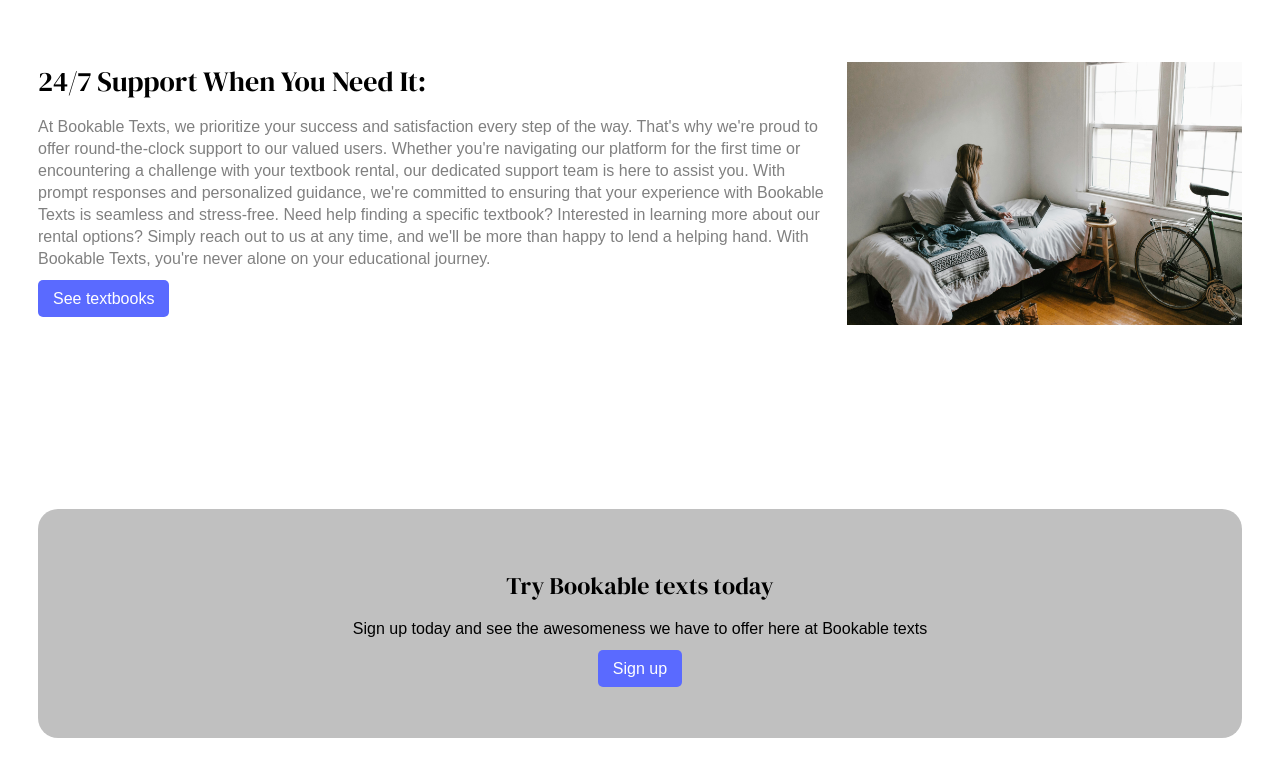
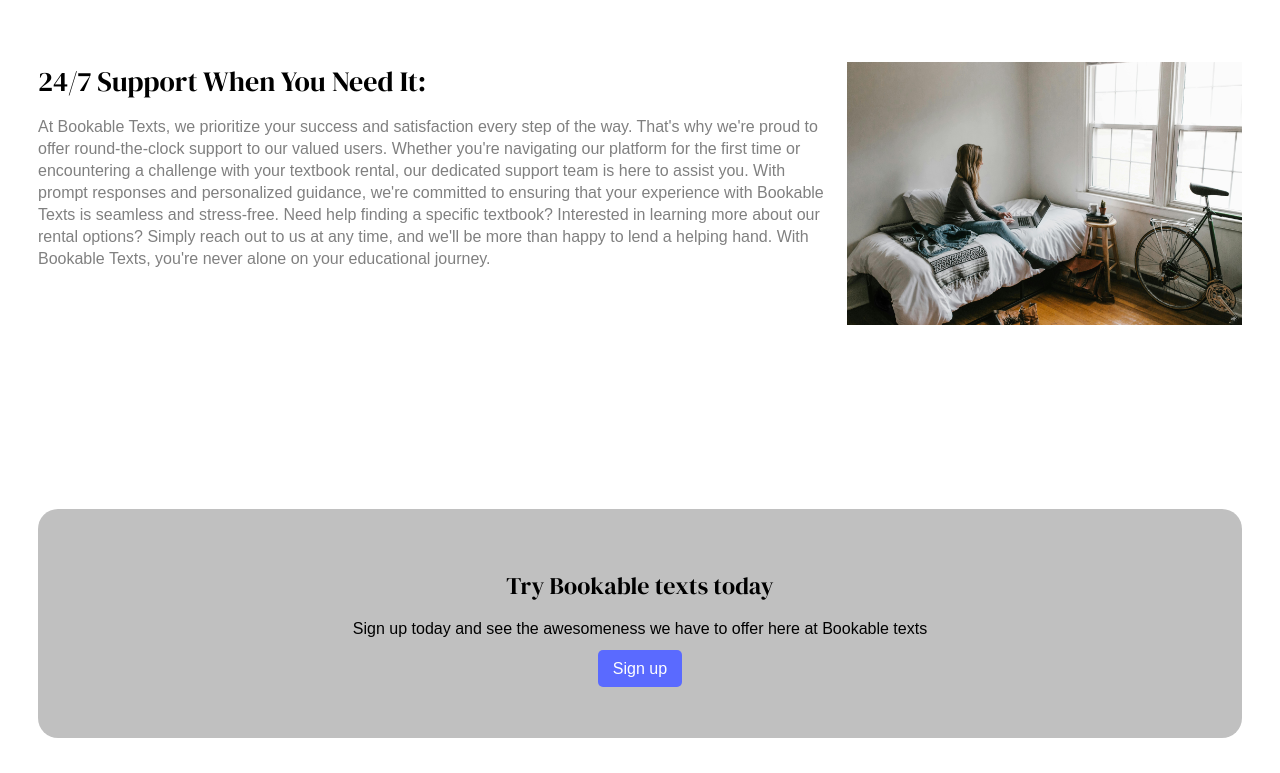
Before and after one commit to Bookable-texts/Bookable-texts, a React (Vite) app: page / in a window 1280 px wide. Shown: the part 2018-2791 px from the top of the page. Built offline with nearby package versions, Linux system fonts and the light colour scheme; a web font is replaced by a local one.

Commit message:
Added conditional rendering to the grid component

```diff
--- a/src/components/ui/Grid.jsx
+++ b/src/components/ui/Grid.jsx
@@ -15,7 +15,9 @@
               <p className="paragraph">
                 {paragraph}
               </p>
-              <Link to={link_to} className="btn btn_primary">{button_text}</Link>
+              { button_text ? (
+                <Link to={link_to} className="btn btn_primary">{button_text}</Link>
+              ): (<></>)}
             </div>
           </div>
         ): (
@@ -25,7 +27,9 @@
               <p className="paragraph">
                 {paragraph}
               </p>
-              <Link to={link_to} className="btn btn_primary">{button_text}</Link>
+              { button_text ? (
+                <Link to={link_to} className="btn btn_primary">{button_text}</Link>
+              ): (<></>)}
             </div>
             <div className="image_container">
               <img src={img_src}/>
--- a/src/pages/Home.jsx
+++ b/src/pages/Home.jsx
@@ -100,7 +100,7 @@
             link_to={`/contact`}
             title={'24/7 Support When You Need It:'}
             paragraph={`At Bookable Texts, we prioritize your success and satisfaction every step of the way. That's why we're proud to offer round-the-clock support to our valued users. Whether you're navigating our platform for the first time or encountering a challenge with your textbook rental, our dedicated support team is here to assist you. With prompt responses and personalized guidance, we're committed to ensuring that your experience with Bookable Texts is seamless and stress-free. Need help finding a specific textbook? Interested in learning more about our rental options? Simply reach out to us at any time, and we'll be more than happy to lend a helping hand. With Bookable Texts, you're never alone on your educational journey.`}
-            button_text={'See textbooks'}
+
           />
         </div>
 
@@ -112,7 +112,7 @@
         <div className="cta text_centered">
           <h3 className=" heading heading_small">Try Bookable texts today</h3>
           <p className="paragraph">Sign up today and see the awesomeness we have to offer here at Bookable texts</p>
-          <Link className="btn btn_primary" to="">Sign up</Link>
+          <Link className="btn btn_primary" to="/register">Sign up</Link>
         </div>
       </div>
     </section>
```
